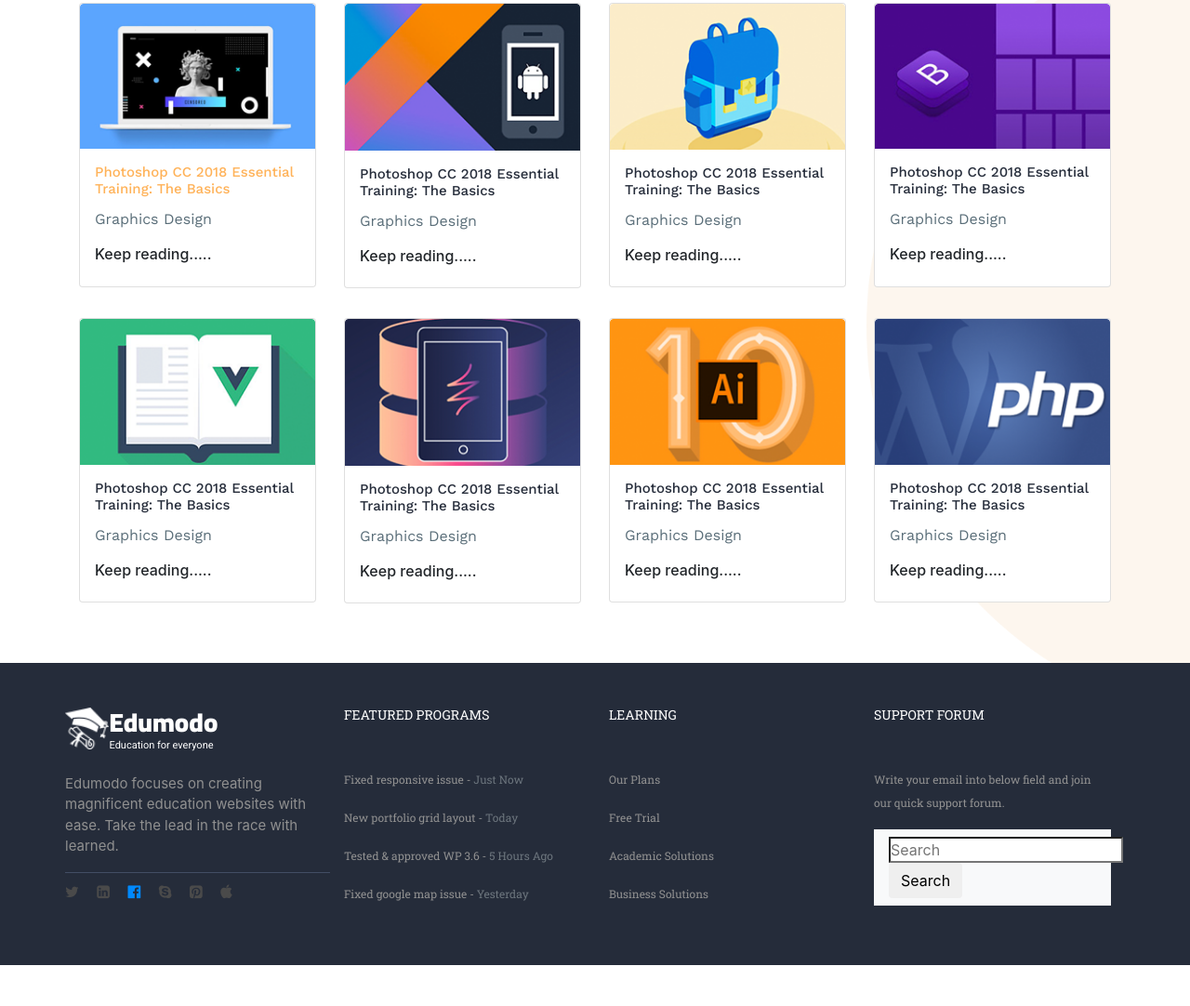
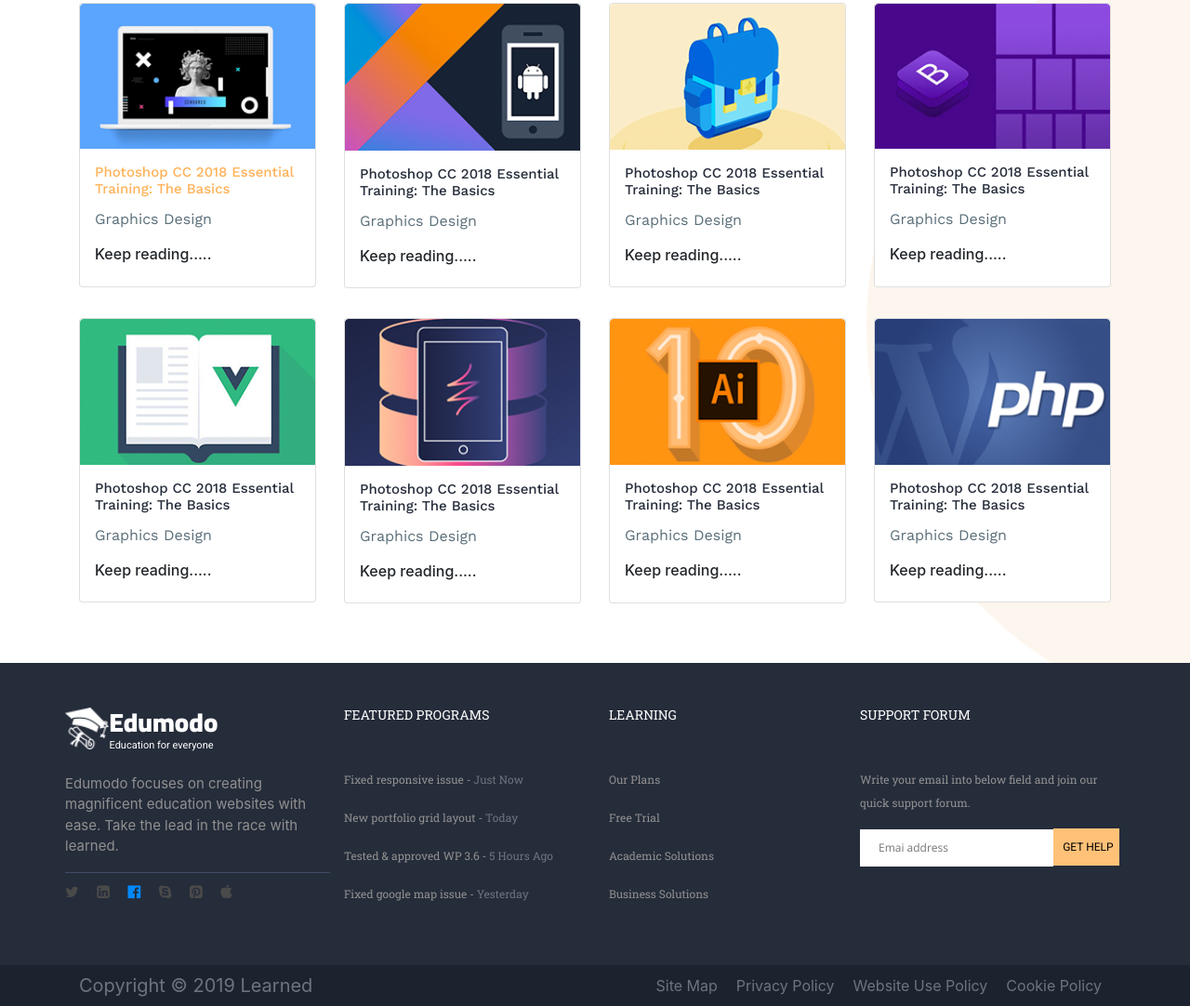
Before and after one commit to emaduddin678/project-5, a plain HTML site: page index.html in a window 1280 px wide. Shown: the part 2314-3396 px from the top of the page at 93% size. Before the commit the page ends 3352 px from the top, so only its background shows below. Drawn offline with nearby package versions, Linux system fonts and the light colour scheme.

Commit message:
Complete without media query

```diff
--- a/index.html
+++ b/index.html
@@ -135,7 +135,7 @@
                         <div class="col-6">
 
                         </div>
-                        <div class="col-6">
+                        <div class="col-lg-6 col-sm-12">
                             <h2 class="mb-4">Limitless learning, more possibilities</h2>
                             <p class="para-1st">The University of Rochester is one of the country's top-tier research universities. Our campuses are home to 200 academic majors, more than 2,000 faculty and instructional staff, and some 10,000 students—approximately half of whom are women.</p>
                             <p class="para-2nd ">Learning at the University of Rochester is also on a very personal scale. Rochester remains one of the smallest and most collegiate among top research universities, with smaller classes, a low 10:1 student to teacher ratio, and increased interactions with faculty.</p>
@@ -161,7 +161,7 @@
                 <div class="container">
                     <div class="row pt-5">
                         <div class="col-12 text-center"><h2> Around the University</h2></div>
-                        <div class="col-3 py-3">
+                        <div class="col-lg-3 col-md-4 col-sm-6 col-xs-6 py-3">
                             <div class="card"> <!-- style="width: 18rem;"-->
                                 <img class="card-img-top" src="image/dp-bottom-card-1.png" alt="Card image cap">
                                 <div class="card-body">
@@ -171,7 +171,7 @@
                                 </div>
                             </div>
                         </div>
-                        <div class="col-3 py-3">
+                        <div class="col-lg-3 col-md-4 col-sm-6 py-3">
                             <div class="card"> <!-- style="width: 18rem;"-->
                                 <img class="card-img-top" src="image/dp-bottom-card-2.png" alt="Card image cap">
                                 <div class="card-body">
@@ -181,7 +181,7 @@
                                 </div>
                             </div>
                         </div>
-                        <div class="col-3 py-3">
+                        <div class="col-lg-3 col-md-4 col-sm-6 py-3">
                             <div class="card"> <!-- style="width: 18rem;"-->
                                 <img class="card-img-top" src="image/dp-bottom-card-3.png" alt="Card image cap">
                                 <div class="card-body">
@@ -191,7 +191,7 @@
                                 </div>
                             </div>
                         </div>
-                        <div class="col-3 py-3">
+                        <div class="col-lg-3 col-md-4 col-sm-6 py-3">
                             <div class="card"> <!-- style="width: 18rem;"-->
                                 <img class="card-img-top" src="image/dp-bottom-card-4.png" alt="Card image cap">
                                 <div class="card-body">
@@ -201,7 +201,7 @@
                                 </div>
                             </div>
                         </div>
-                        <div class="col-3 py-3">
+                        <div class="col-lg-3 col-md-4 col-sm-6 py-3">
                             <div class="card"> <!-- style="width: 18rem;"-->
                                 <img class="card-img-top" src="image/dp-bottom-card-5.png" alt="Card image cap">
                                 <div class="card-body">
@@ -211,7 +211,7 @@
                                 </div>
                             </div>
                         </div>
-                        <div class="col-3 py-3">
+                        <div class="col-lg-3 col-md-4 col-sm-6 py-3">
                             <div class="card"> <!-- style="width: 18rem;"-->
                                 <img class="card-img-top" src="image/dp-bottom-card-6.png" alt="Card image cap">
                                 <div class="card-body">
@@ -221,7 +221,7 @@
                                 </div>
                             </div>
                         </div>
-                        <div class="col-3 py-3">
+                        <div class="col-lg-3 col-md-4 col-sm-6 py-3 m-auto">
                             <div class="card"> <!-- style="width: 18rem;"-->
                                 <img class="card-img-top" src="image/dp-bottom-card-7.png" alt="Card image cap">
                                 <div class="card-body">
@@ -231,7 +231,7 @@
                                 </div>
                             </div>
                         </div>
-                        <div class="col-3 py-3">
+                        <div class="col-lg-3 col-md-4 col-sm-6 py-3 m-auto">
                             <div class="card"> <!-- style="width: 18rem;"-->
                                 <img class="card-img-top" src="image/dp-bottom-card-8.png" alt="Card image cap">
                                 <div class="card-body">
@@ -298,19 +298,32 @@
                     </div>
                     <!-- right mid part end here  -->
                     <!-- rigth part start here  -->
-                    <div class="col-lg-3 col-md-6 col-sm-12 text-white" id="ftr-right">
+                    <div class="col-lg-3 col-md-6 col-sm-12 text-white px-0" id="ftr-right">
                         <h3 class=" mb-5">Support Forum</h3>
                         <p>Write your email into below field and join our quick support forum.
                         </p>
-                        <nav class="navbar navbar-light bg-light">
-                            <form class="form-inline">
-                              <input class="navbar-light mr-sm-2" type="search" placeholder="Search" aria-label="Search">
-                              <button class="btn my-2 my-sm-0" type="submit">Search</button>
-                            </form>
-                          </nav>
+                        <div class="search-box">
+                            <input type="email"  placeholder="Emai address">
+                            <input type="submit" value="GET HELP">
+                        </div>
                     </div>
                     <!-- right part end here  -->
                 </div>
+            </div>
+        </section>
+        <section class="last">
+            <div class="container text-white text-muted">
+                <nav class="navbar navbar-expand-lg p-0">
+                    <div class="navbar-brand">
+                        Copyright © 2019 Learned
+                    </div>
+                    <ul class="navbar-nav ml-auto ">
+                        <li class="nav-item">Site Map</li>
+                        <li class="nav-item">Privacy Policy</li>
+                        <li class="nav-item">Website Use Policy</li>
+                        <li class="nav-item">Cookie Policy</li>
+                    </ul>
+                </nav>
             </div>
         </section>
     </footer>
--- a/style.css
+++ b/style.css
@@ -287,8 +287,45 @@ footer .top-footer{
     line-height: 25px;
     color: #909090;
 }
-
-
+#ftr-right .search-box{
+    font-family: 'Open Sans', sans-serif;
+    font-size: 12px;
+}
+#ftr-right .search-box input[type="email"]{
+    font-family: 'Open Sans', sans-serif;
+    font-size: 12px;
+    width: 73%;
+    height: 40px;
+    outline: none;
+    border-radius: 0;
+    border: none;
+    margin: 0;
+    padding: 0;
+    box-sizing: border-box;
+    padding: 0 20px;
+}
+#ftr-right .search-box input[type="submit"]{
+    font-family: 'Roboto', sans-serif;
+    font-size: 12px;
+    width: 25%;
+    height: 40px;
+    outline: none;
+    border-radius: 0;
+    border: none;
+    margin: 0;
+    padding: 0;
+    background-color: #ffc178;
+    cursor: pointer;
+    padding: 0 10px;
+    box-sizing: border-box;
+    left: -3px;
+    top: -1px;
+    position: relative;
+}
+/* Right part complete  */
+.last{
+    background-color: #1d232e;
+}
 
 /*
 font-family: 'Cairo', sans-serif;
```
